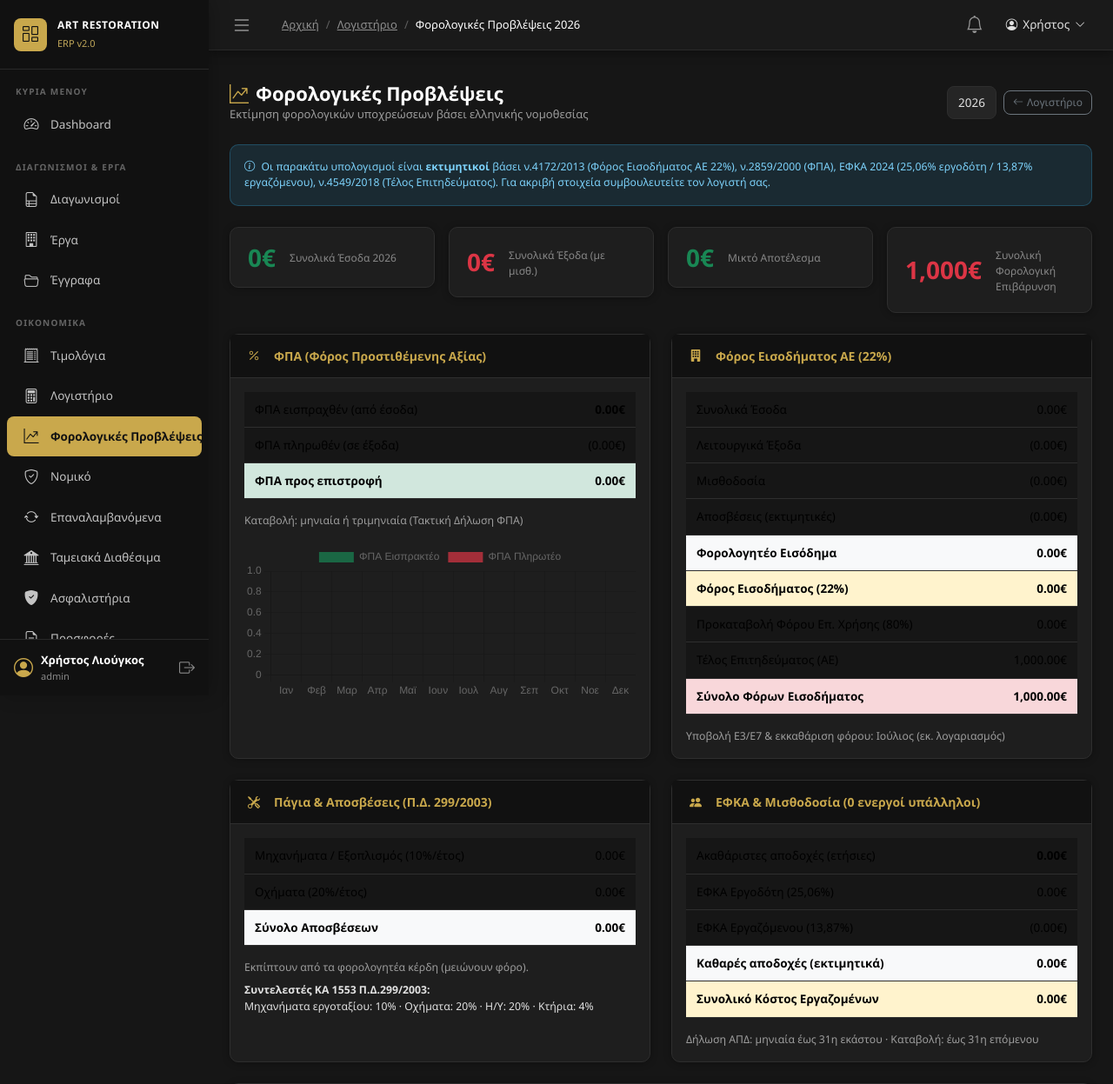
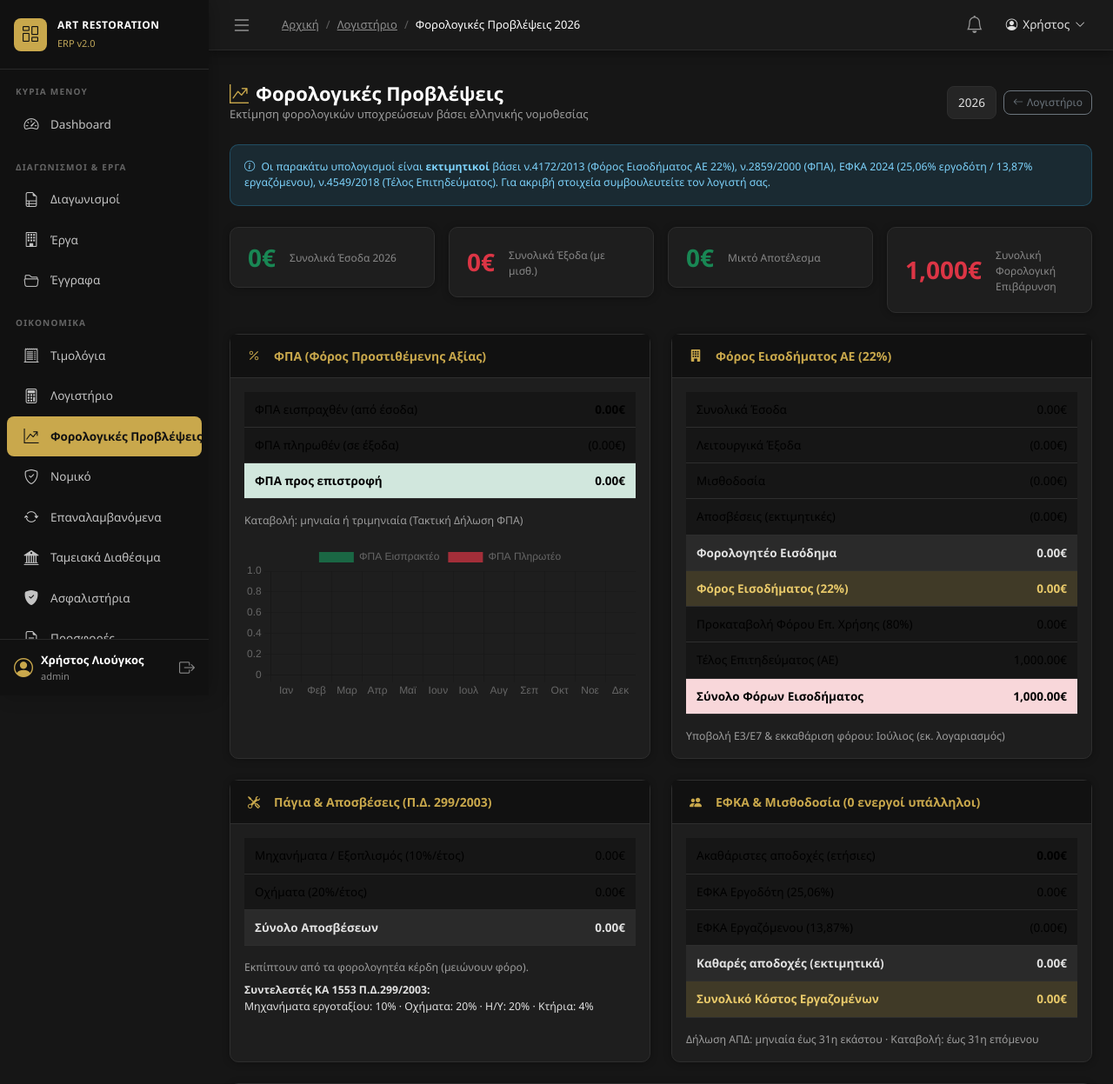
Before and after one commit to liougos/art-erp, a Flask app: page /accounting/forecast in a window 1280 px wide. Shown: the top 1247 px of the page at 87% size. Run offline with Flask 3, Linux system fonts and the light colour scheme; a user stored in the database is signed in; data that the repository does not hold is empty; some libraries are stand-ins or nearby versions.

Commit message:
Fix dark theme text visibility globally + mask category label
- Override text-dark inside cards → theme text color (#e2e2e2)
- table-light rows → dark surface (#2a2a2a) in dark theme
- bg-light elements → #252525 dark surface
- table-warning → gold tint
- a.text-dark → gold (#c9a84c)
- --bs-body-color-rgb: 226,226,226 (fixes text-muted formula globally)
- Safety: Μάσκα/Αναπνευστήρας → Μάσκα Προστασίας Χημικών/Αναπνευστήρας

Co-Authored-By: Claude Sonnet 4.6 <noreply@anthropic.com>

```diff
--- a/routes/safety.py
+++ b/routes/safety.py
@@ -11,7 +11,7 @@ CATEGORIES = [
     ('harness', 'Ζώνη Ασφαλείας'),
     ('boots',   'Μπότες Ασφαλείας'),
     ('vest',    'Γιλέκο Ασφαλείας'),
-    ('mask',    'Μάσκα / Αναπνευστήρας'),
+    ('mask',    'Μάσκα Προστασίας Χημικών / Αναπνευστήρας'),
     ('goggles', 'Γυαλιά Προστασίας'),
     ('other',   'Άλλο'),
 ]
--- a/static/css/style.css
+++ b/static/css/style.css
@@ -872,3 +872,50 @@ body.bg-dark .page-title,
   color: #e2e2e2 !important;
   border-top-color: #333 !important;
 }
+
+/* ══════════════════════════════════════════════════════════════════════════
+   DARK THEME — COMPREHENSIVE TEXT VISIBILITY FIXES
+   Overrides Bootstrap light-theme defaults that cause invisible text
+   ══════════════════════════════════════════════════════════════════════════ */
+
+/* text-dark inside cards → use theme text color (not Bootstrap's near-black) */
+.card .text-dark:not(.badge):not(.btn),
+.card-dark .text-dark:not(.badge):not(.btn) {
+  color: #e2e2e2 !important;
+}
+/* links with text-dark inside cards → gold */
+.card a.text-dark,
+.card-dark a.text-dark {
+  color: #c9a84c !important;
+}
+
+/* table-light → override to dark-theme equivalent */
+.table .table-light > td,
+.table .table-light > th,
+.table-light td, .table-light th,
+tr.table-light td, tr.table-light th {
+  background-color: #2a2a2a !important;
+  color: #e2e2e2 !important;
+}
+
+/* bg-light in dark theme → dark surface */
+.bg-light:not(.navbar):not(.nav):not([class*="btn"]) {
+  background-color: #252525 !important;
+  color: #e2e2e2 !important;
+}
+
+/* table-warning in dark theme */
+tr.table-warning td, tr.table-warning th,
+.table-warning td, .table-warning th {
+  background-color: rgba(201,168,76,.2) !important;
+  color: #e8c96a !important;
+}
+
+/* Badges: text-dark on colored badges is intentional — keep it */
+.badge.text-dark { color: #111 !important; }
+
+/* Links that use text-dark globally */
+a.text-dark { color: #c9a84c !important; }
+
+/* --bs-body-color-rgb must match --bs-body-color for text-muted formula */
+:root { --bs-body-color-rgb: 226, 226, 226; }
```
